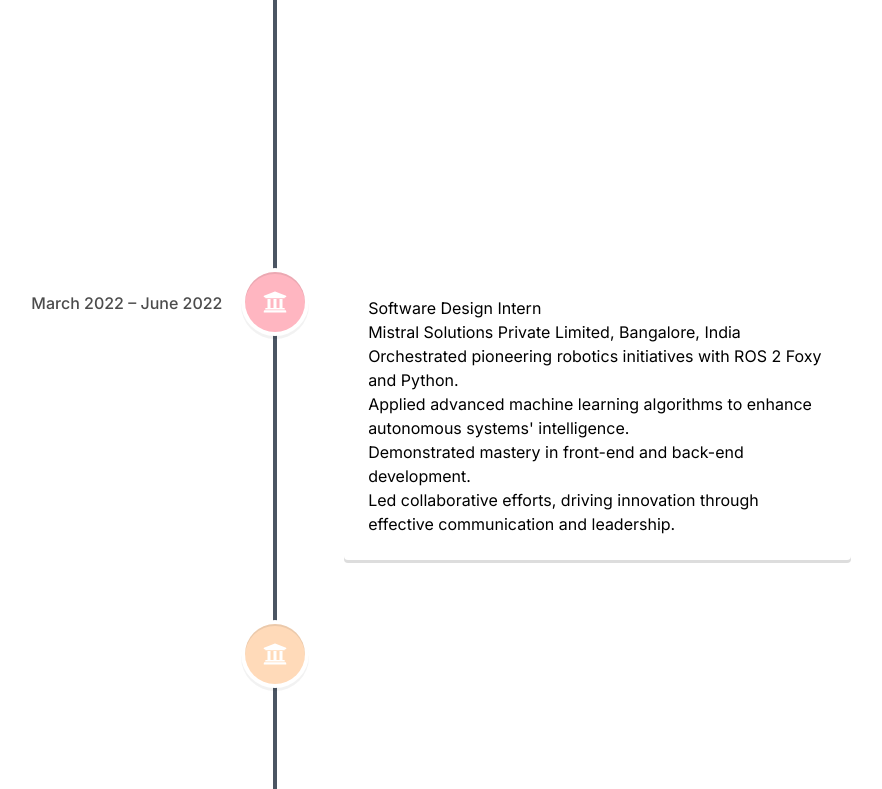
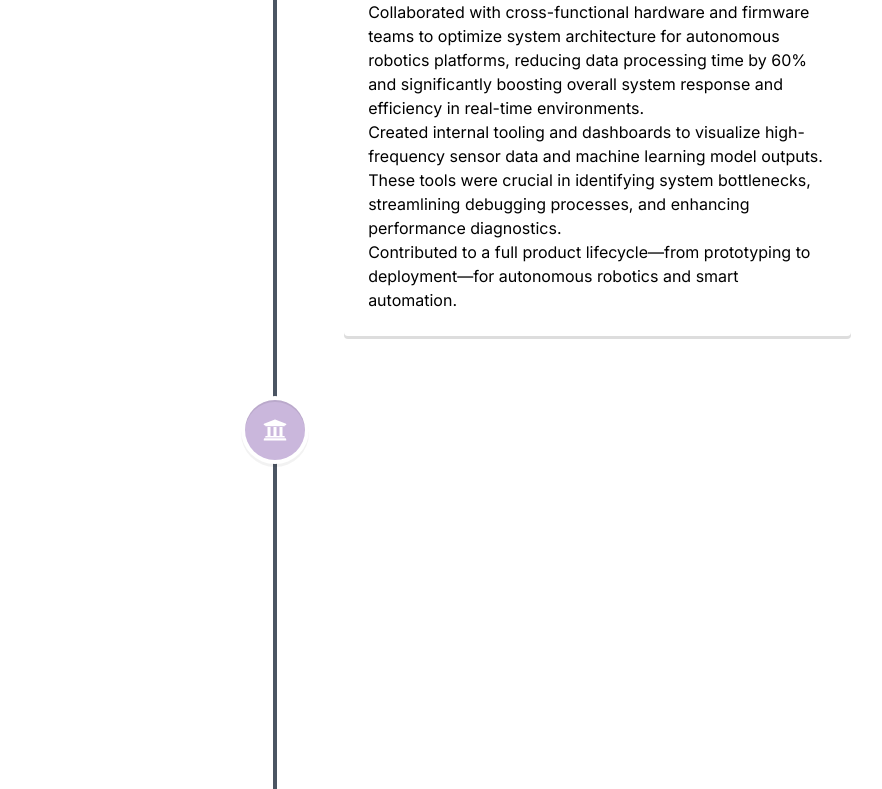
Before and after one commit to monishkumardhanasekar/MonishKumar_Portfolio, a React (Vite) app: page / in a window 1280 px wide. Shown: the part 3951-4740 px from the top of the page, without its empty margins (365-1247 px from the left). Built offline with nearby package versions, Linux system fonts and the light colour scheme; no server answers.

Commit message:
updated times

```diff
--- a/src/constants/index.js
+++ b/src/constants/index.js
@@ -5,17 +5,43 @@
 
 export const EDUCATION_TIMELINE = [
     {
-        date: 'May 2018 - May 2022',
-        title: 'Bachelor of Engineering in Electrical and Electronics',
-        subtitle: 'Anna University, India',
+        "date": "September 2024 - December 2024",
+        "title": "Software Development Intern",
+        "subtitle": "Entertainment Technologists Development Corp., California, USA",
+        "details": [
+            "Engineered AI/ML models using TensorFlow, Keras, Pandas, and OpenCV to optimize media processes including image processing, video rendering, and content analysis",
+            "Increased model efficiency by 15% through fine-tuning algorithms for processing media inputs",
+            "Integrated front-end interfaces with AI/ML models, improving input data workflows and reducing processing time by 20%"
+        ],
+        "iconStyle": { "background": "rgb(255, 218, 185)", "color": "#fff" }
+    },
+
+    {
+        date: 'March 2022 – May 2023',
+        title: 'Software Engineer',
+        subtitle: 'Mistral Solutions Private Limited, Bangalore, India',
         details: [
-            'Object-Oriented Programming',
-            'Embedded Systems',
-            'Introduction to C Programming',
-            'Introduction to Python Programming'
+            'Developed and deployed software solutions for embedded systems and robotics, integrating ROS2 Foxy with Python and C++ to support real-time communication between sensors and machine learning models.',
+            'Enhanced and optimized perception algorithms for image classification and object detection using TensorFlow and OpenCV, resulting in a 50% improvement in detection accuracy and a 25% gain in perception precision, enabling more reliable autonomy.',
+            'Collaborated with cross-functional hardware and firmware teams to optimize system architecture for autonomous robotics platforms, reducing data processing time by 60% and significantly boosting overall system response and efficiency in real-time environments.',
+            'Created internal tooling and dashboards to visualize high-frequency sensor data and machine learning model outputs. These tools were crucial in identifying system bottlenecks, streamlining debugging processes, and enhancing performance diagnostics.',
+            'Contributed to a full product lifecycle—from prototyping to deployment—for autonomous robotics and smart automation.'
         ],
         iconStyle: { background: 'rgb(255, 182, 193)', color: '#fff' },
     },
+    {
+        date: 'March 2019 - Feb 2022',
+        title: 'Web Development Consultant',
+        subtitle: 'The Grafician, Chennai, India',
+        details: [
+            'Redesigned and developed responsive, user-friendly websites for a diverse set of clients, focusing on clean UI/UX and performance optimization using React.js, HTML5, CSS3, and JavaScript.',
+            'Translated Figma and Adobe XD designs into pixel-perfect pages aligned with brand guidelines.',
+            'Optimized performance with lazy loading, code splitting, and minification. Integrated RESTful APIs and handled client-side routing using React Router for dynamic user interactions and smooth navigation.',
+            'Ensured cross-browser compatibility and responsive layouts through extensive testing and use of frameworks like TailwindCSS.'
+        ],
+        iconStyle: { background: 'rgb(202,183,220)', color: '#fff' },
+    },
+
     {
         date: 'August 2023 - May 2025',
         title: 'Master of Science in Computer Science',
@@ -31,41 +57,20 @@
         ],
         iconStyle: { background: 'rgb(255, 218, 185)', color: '#fff' },
     },
+
+
     {
-        date: 'July 2022 - November 2022',
-        title: 'Web Developer Intern',
-        subtitle: 'The Grafician, Chennai, India',
+        date: 'May 2018 - May 2022',
+        title: 'Bachelor of Engineering in Electrical and Electronics',
+        subtitle: 'Anna University, India',
         details: [
-            'Played a pivotal role in enhancing website functionality through collaborative brainstorming.',
-            'Mastered Python and JavaScript, tackling complex challenges and delivering precise solutions.',
-            'Fostered seamless collaboration between development and design teams.',
-            'Carried out A/B testing methodologies to refine website features, improving conversion rates by 10%.'
-        ],
-        iconStyle: { background: 'rgb(202,183,220)', color: '#fff' },
-    },
-    {
-        date: 'March 2022 – June 2022',
-        title: 'Software Design Intern',
-        subtitle: 'Mistral Solutions Private Limited, Bangalore, India',
-        details: [
-            'Orchestrated pioneering robotics initiatives with ROS 2 Foxy and Python.',
-            'Applied advanced machine learning algorithms to enhance autonomous systems\' intelligence.',
-            'Demonstrated mastery in front-end and back-end development.',
-            'Led collaborative efforts, driving innovation through effective communication and leadership.'
+            'Object-Oriented Programming',
+            'Embedded Systems',
+            'Introduction to C Programming',
+            'Introduction to Python Programming'
         ],
         iconStyle: { background: 'rgb(255, 182, 193)', color: '#fff' },
     },
 
-    {
-        "date": "September 2024 - Present",
-        "title": "Software Development Intern",
-        "subtitle": "Entertainment Technologists Development Corp., California, USA",
-        "details": [
-            "Engineered AI/ML models using TensorFlow, Keras, Pandas, and OpenCV to optimize media processes including image processing, video rendering, and content analysis",
-            "Increased model efficiency by 15% through fine-tuning algorithms for processing media inputs",
-            "Integrated front-end interfaces with AI/ML models, improving input data workflows and reducing processing time by 20%"
-        ],
-        "iconStyle": { "background": "rgb(255, 218, 185)", "color": "#fff" }
-    }
 
 ];
```
